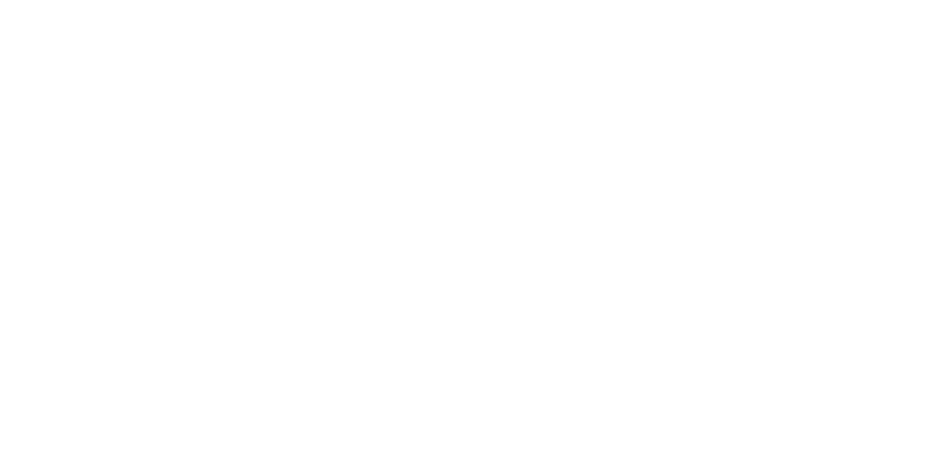
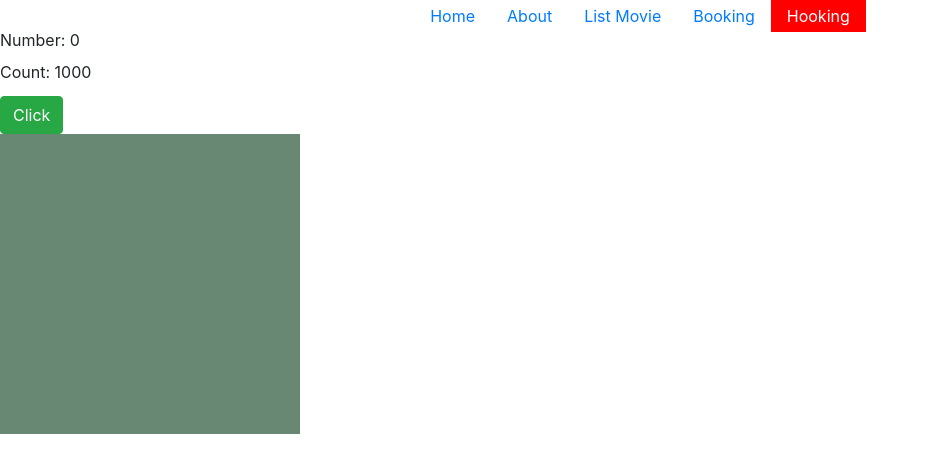
Before and after one commit to vpgiang0205/CapstoneMovie_Test, a React (Create React App) app: page /hooking-page in a window 1280 px wide. Before the commit this address had no page. Shown: the top 472 px of the page, without its empty margins (0-929 px from the left). Built offline with nearby package versions, Linux system fonts and the light colour scheme.

Commit message:
refactor, hooks

```diff
--- /dev/null
+++ b/src/apiUtil.js
@@ -0,0 +1,27 @@
+// dinh nghia lien quan toi Axios de goi data
+/**
+ * https://github.com/axios/axios
+ * tim kiem: custom instance defaults
+ *
+ */
+
+import axios from "axios";
+
+const api = axios.create({
+    baseURL: "https://movienew.cybersoft.edu.vn/api",
+})
+
+
+/**
+ * Interceptors (TOKEN)
+ */
+
+api.interceptors.request.use((config) => {
+     config.headers = {
+        ...config.headers,
+        TokenCybersoft: "eyJhbGciOiJIUzI1NiIsInR5cCI6IkpXVCJ9.eyJ0ZW5Mb3AiOiJCb290Y2FtcCA1MCIsIkhldEhhblN0cmluZyI6IjE0LzAxLzIwMjQiLCJIZXRIYW5UaW1lIjoiMTcwNTE5MDQwMDAwMCIsIm5iZiI6MTY3NzQzMDgwMCwiZXhwIjoxNzA1MzM4MDAwfQ.k7Kzay9-bYUjN7pTcMrYpgTq5Xe5U6jdvM1OUQ5L_2A"
+     }
+     return config
+})
+
+export default api
--- /dev/null
+++ b/src/pages/HomeTemplate/HooksPage/custom-hooks/index.js
@@ -0,0 +1,10 @@
+import React from 'react'
+import Square from './square'
+
+export default function CustomHooks() {
+  return (
+    <div>
+      <Square />
+    </div>
+  )
+}
--- /dev/null
+++ b/src/pages/HomeTemplate/HooksPage/custom-hooks/square.js
@@ -0,0 +1,24 @@
+import React, { useState, useEffect } from 'react'
+import './style.css'
+
+export default function Square() {
+    useEffect(() => {
+        const interval = setInterval(() => {
+            const newColor = Math.floor(Math.random() * 999999);
+            console.log(newColor)
+            setColor(`#${newColor}`)
+
+        }, 1000)
+        return () => {
+            clearInterval(interval);
+        }
+
+    }, [])
+
+    const [color, setColor] = useState("red");
+    return (
+        <div className='square' style={{ backgroundColor: color }}>
+
+        </div>
+    )
+}
--- /dev/null
+++ b/src/pages/HomeTemplate/HooksPage/custom-hooks/style.css
@@ -0,0 +1,4 @@
+.square {
+    height: 300px;
+    width: 300px;
+}
--- /dev/null
+++ b/src/pages/HomeTemplate/HooksPage/index.js
@@ -0,0 +1,46 @@
+import React, { useState, useEffect, useMemo, useCallback } from 'react'
+import CustomHooks from './custom-hooks';
+
+export default function HooksPage() {
+    // useState tra ve mang co 2 phan tu, phan tu value va phan tu method
+    /** tham so trong useState de set cho value */
+    const [number, setNumber] = useState(0);
+
+    useEffect(() => {
+        console.log("useEffect - Chạy một lần duy nhất nếu đối số thứ 2 là mảng rỗng - giống componentDidMount")
+    }, [])
+
+    useEffect(() => {
+        console.log("useEffect - Chạy nếu number thay đổi - giống componentWillUpdate");
+    }, [number])
+
+
+    const countUp = () => {
+        let i = 0;
+        while (i < 1000) {
+            i++
+        }
+        console.log(i)
+        return i
+    }
+
+
+    const renderNoti = () => {
+        console.log("a")
+    }
+
+    const renderNotiCallBack = useCallback(renderNoti, [])
+
+
+    const countUpUseMemo = useMemo(() => countUp(), [number])
+
+    return (
+        <div>
+            <p>Number: {number}</p>
+            <p>Count: {countUpUseMemo}</p>
+            <button className='btn btn-success' onClick={() => { setNumber(number + 1) }}>Click</button>
+            <CustomHooks />
+
+            </div>
+    )
+}
--- a/src/pages/HomeTemplate/ListMoviePage/MovieItem/style.css
+++ b/src/pages/HomeTemplate/ListMoviePage/MovieItem/style.css
@@ -12,7 +12,7 @@
   /* Customize the appearance of the card's image */
   .card-img-top {
     width: 100%;
-    height: 200px;
+    height: 300px;
     object-fit: cover;
     border-radius: 8px 8px 0 0;
   }
--- a/src/pages/HomeTemplate/ListMoviePage/duck/actions.js
+++ b/src/pages/HomeTemplate/ListMoviePage/duck/actions.js
@@ -4,6 +4,7 @@
 
 import axios from "axios";
 
+import api from "../../../../apiUtil";
 
 export const actFetchListMovie = () => {
 
@@ -11,14 +12,10 @@
 
         dispatch(actListMovieRequest());
 
-        axios({
-            url: "https://movienew.cybersoft.edu.vn/api/QuanLyPhim/LayDanhSachPhim?maNhom=GP03",
-            method: "GET",
-            headers: {
-                TokenCybersoft: "eyJhbGciOiJIUzI1NiIsInR5cCI6IkpXVCJ9.eyJ0ZW5Mb3AiOiJCb290Y2FtcCA1MCIsIkhldEhhblN0cmluZyI6IjE0LzAxLzIwMjQiLCJIZXRIYW5UaW1lIjoiMTcwNTE5MDQwMDAwMCIsIm5iZiI6MTY3NzQzMDgwMCwiZXhwIjoxNzA1MzM4MDAwfQ.k7Kzay9-bYUjN7pTcMrYpgTq5Xe5U6jdvM1OUQ5L_2A"
-            }
-        })
-            .then((result) => {
+        // truyen vao url sau url chinhs
+        api.get("QuanLyPhim/LayDanhSachPhim?maNhom=GP03")
+
+        .then((result) => {
                 if (result.data.statusCode === 200) {
                     dispatch(actListMovieSuccess(result.data.content))
                 }
@@ -30,19 +27,19 @@
 
 }
 
-export const actListMovieRequest = () => {
+const actListMovieRequest = () => {
     return {
         type: LIST_MOVIE_REQUEST,
     }
 }
 
-export const actListMovieSuccess = (data) => {
+const actListMovieSuccess = (data) => {
     return {
         type: LIST_MOVIE_SUCCESS,
         payload: data,
     }
 }
-export const actListMovieFail = (error) => {
+const actListMovieFail = (error) => {
     return {
         type: LIST_MOVIE_FAIL,
         payload: error,
--- a/src/pages/HomeTemplate/_components/Navbar/Navbar.js
+++ b/src/pages/HomeTemplate/_components/Navbar/Navbar.js
@@ -10,6 +10,7 @@
                     <NavLink className={({ isActive }) => isActive ? "my-active nav-link" : "nav-link"} to="/about-page">About</NavLink>
                     <NavLink className={({ isActive }) => isActive ? "my-active nav-link" : "nav-link"} to="/list-movie-page">List Movie</NavLink>
                     <NavLink className={({ isActive }) => isActive ? "my-active nav-link" : "nav-link"} to="/booking-page">Booking</NavLink>
+                    <NavLink className={({ isActive }) => isActive ? "my-active nav-link" : "nav-link"} to="/hooking-page">Hooking</NavLink>
                 </nav>
             </div>
         )
--- a/src/routes/index.js
+++ b/src/routes/index.js
@@ -21,7 +21,12 @@
             {
                 path: "booking-page",
                 element: lazy(() => import("../pages/HomeTemplate/BookingPage")),
+            },
+            {
+                path: "hooking-page",
+                element: lazy(() => import("../pages/HomeTemplate/HooksPage")),
             }
+
         ],
     },
 
```
Also changed, not shown: src/pages/HomeTemplate/HooksPage/Child.js (added, +15 -0 lines).
